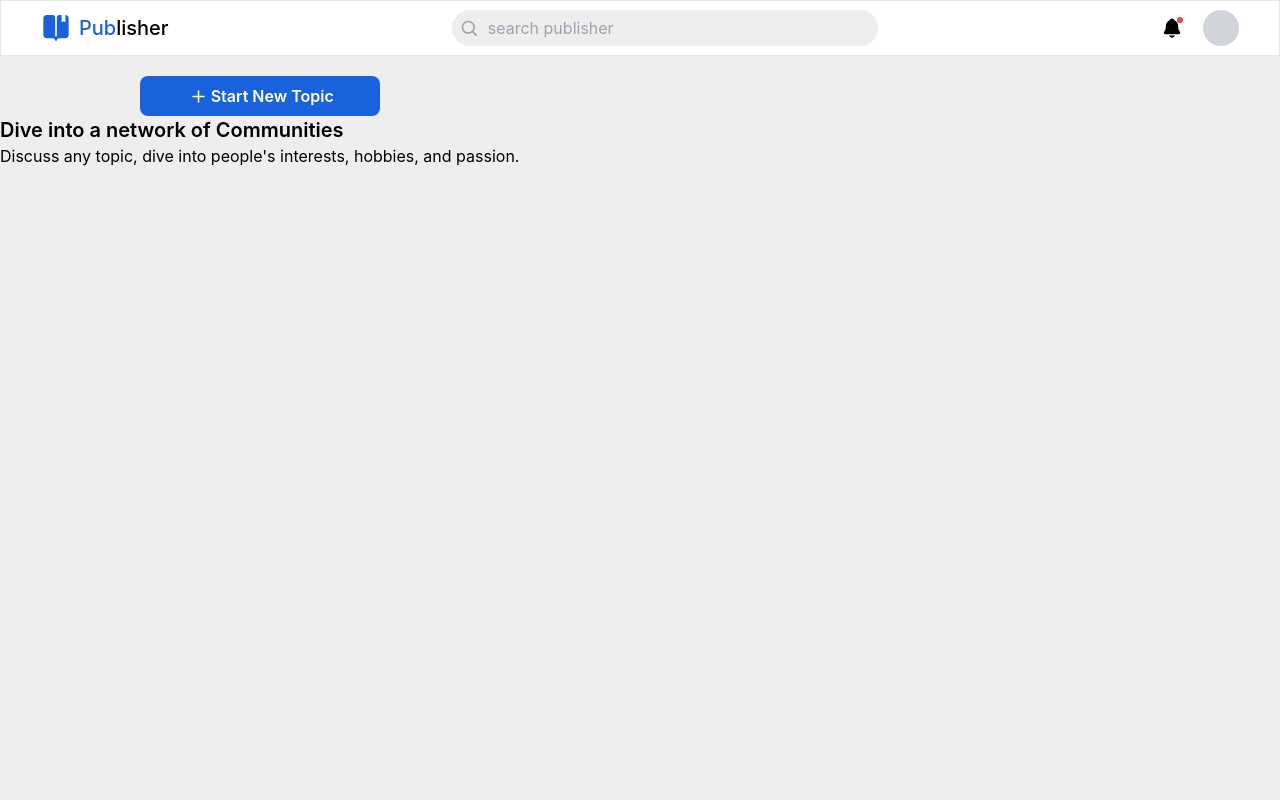
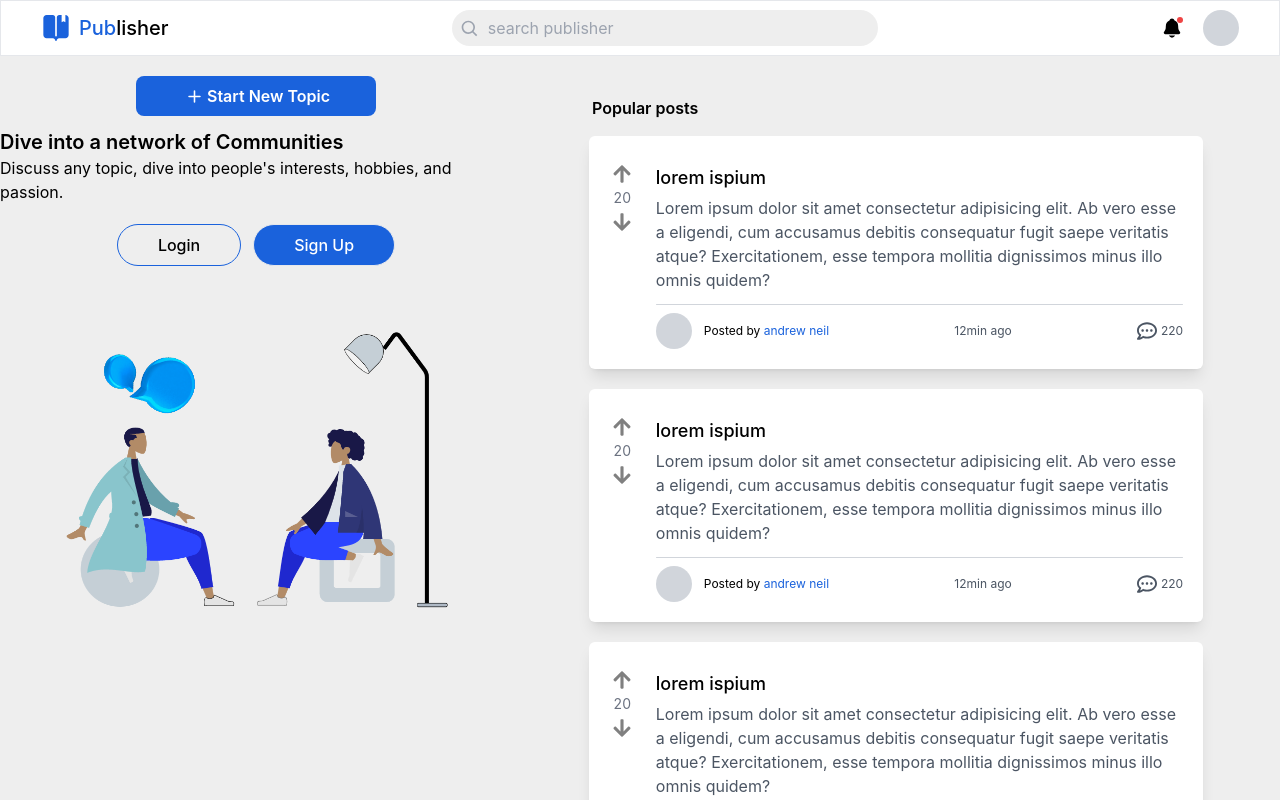
Before and after one commit to Michaeloye/publisher, a React (Vite) app: page / in a window 1280 px wide. Built offline with nearby package versions, Linux system fonts and the light colour scheme.

Commit message:
Add LoginOrSignup and Comment components

```diff
--- a/src/pages/WelcomePage.jsx
+++ b/src/pages/WelcomePage.jsx
@@ -1,12 +1,15 @@
 import React from "react";
+import LoginOrSignup from "../components/LoginOrSignup";
 import StartTopic from "../components/StartTopic";
+import talk from "../assets/talk.png";
+import Comment from "../components/Comment/Comment";
 
 function WelcomePage() {
   return (
-    <main className="flex flex-col md:flex-row">
-      <div className="flex flex-col items-center justify-center mt-5 text-left">
+    <main className="flex flex-col md:flex-row h-screen justify-start items-start overflow-y-scroll">
+      <div className="flex flex-col items-center justify-center mt-5 text-left md:w-1/2">
         <StartTopic />
-        <div className="px-4 md:px-0">
+        <div className="px-4 md:px-0 mt-3 ">
           <h1 className="text-xl font-semibold">
             Dive into a network of Communities
           </h1>
@@ -15,8 +18,38 @@ function WelcomePage() {
             passion.
           </p>
         </div>
+        <div className="flex gap-3 mt-5">
+          <LoginOrSignup text={"Login"} />
+          <LoginOrSignup text={"Sign Up"} />
+        </div>
+        <img src={talk} alt="two people talking" className="scale-75 " />
       </div>
-      <div></div>
+      <div className="mt-10 md:w-3/4">
+        <p className="text-left font-semibold ml-10 md:ml-20 mb-4">
+          Popular posts
+        </p>
+        <Comment
+          title="lorem ispium"
+          description="
+        Lorem ipsum dolor sit amet consectetur adipisicing elit. Ab vero esse a eligendi, cum accusamus debitis consequatur fugit saepe veritatis atque? Exercitationem, esse tempora mollitia dignissimos minus illo omnis quidem?
+        "
+          author="andrew neil"
+        />
+        <Comment
+          title="lorem ispium"
+          description="
+        Lorem ipsum dolor sit amet consectetur adipisicing elit. Ab vero esse a eligendi, cum accusamus debitis consequatur fugit saepe veritatis atque? Exercitationem, esse tempora mollitia dignissimos minus illo omnis quidem?
+        "
+          author="andrew neil"
+        />
+        <Comment
+          title="lorem ispium"
+          description="
+        Lorem ipsum dolor sit amet consectetur adipisicing elit. Ab vero esse a eligendi, cum accusamus debitis consequatur fugit saepe veritatis atque? Exercitationem, esse tempora mollitia dignissimos minus illo omnis quidem?
+        "
+          author="andrew neil"
+        />
+      </div>
     </main>
   );
 }
```
